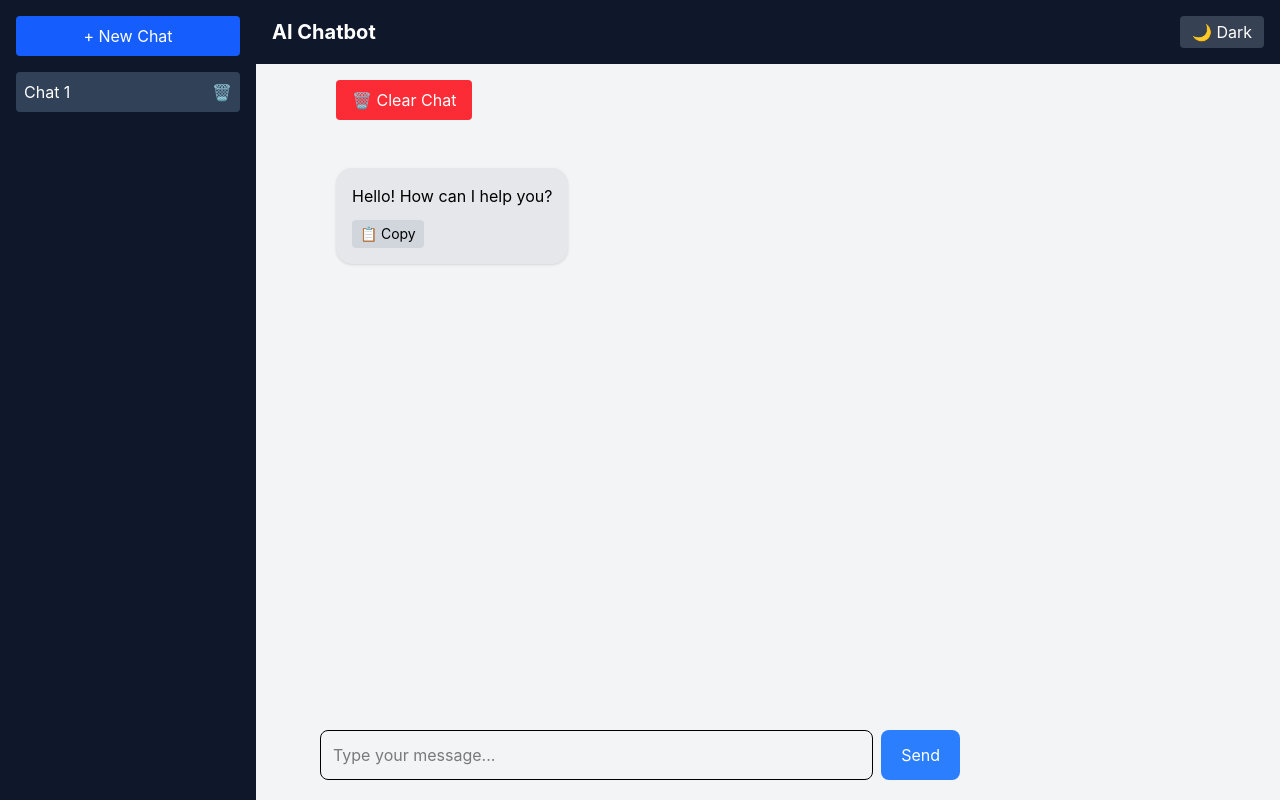
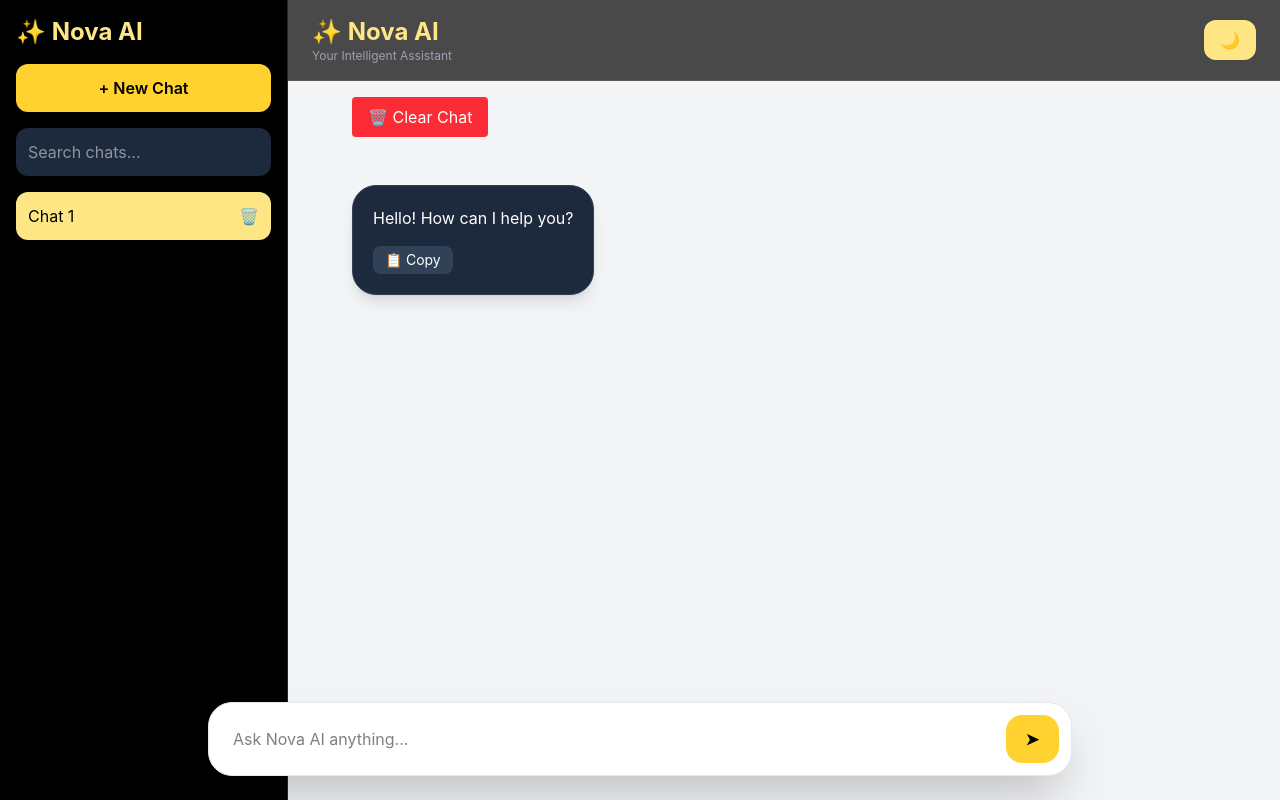
Before and after one commit to Shravanii89/ai-chatbot, a React (Vite) app in the folder client/: page / in a window 1280 px wide. Built offline with nearby package versions, Linux system fonts and the light colour scheme.

Commit message:
Redesigned UI with premium theme and improved chat experience

```diff
--- a/client/src/components/ChatInput.jsx
+++ b/client/src/components/ChatInput.jsx
@@ -11,27 +11,29 @@ function ChatInput({ onSend }) {
   };
 
   return (
-    <div className="fixed bottom-5 left-0 right-0 flex justify-center">
-      <div className="w-full max-w-2xl px-4 flex gap-2">
+    <div className="fixed bottom-6 left-0 right-0 flex justify-center z-50">
+      <div className="w-full max-w-4xl px-4">
+        <div className="flex items-center gap-3 bg-white dark:bg-slate-800 rounded-3xl shadow-2xl border border-gray-200 dark:border-slate-700 p-3">
           <input
             type="text"
             value={input}
+            placeholder="Ask Nova AI anything..."
             onChange={(e) => setInput(e.target.value)}
-          placeholder="Type your message..."
-          className="flex-1 border rounded-lg p-3 outline-none"
             onKeyDown={(e) => {
               if (e.key === "Enter") {
                 handleSend();
               }
             }}
+            className="flex-1 bg-transparent outline-none px-3"
           />
 
           <button
             onClick={handleSend}
-          className="bg-blue-500 text-white px-5 rounded-lg"
+            className="bg-amber-300 hover:bg-amber-400 text-black font-semibold px-5 py-3 rounded-2xl transition"
           >
-          Send
+            ➤
           </button>
+        </div>
       </div>
     </div>
   );
--- a/client/src/components/ChatMessage.jsx
+++ b/client/src/components/ChatMessage.jsx
@@ -10,24 +10,30 @@ function ChatMessage({ message, sender }) {
 
   return (
     <div
-      className={`flex mb-4 ${
+      className={`flex mb-6 ${
         sender === "user"
           ? "justify-end"
           : "justify-start"
       }`}
     >
       <div
-        className={`max-w-2xl p-4 rounded-2xl shadow ${
+        className={`max-w-3xl p-5 rounded-3xl shadow-lg ${
           sender === "user"
-            ? "bg-blue-500 text-white"
-            : "bg-gray-200 text-black"
+            ? "bg-gradient-to-r from-amber-300 to-amber-200 text-black"
+            : "bg-slate-800 text-white border border-slate-700"
         }`}
       >
         <ReactMarkdown
           remarkPlugins={[remarkGfm]}
           components={{
-            code({ inline, className, children, ...props }) {
-              const match = /language-(\w+)/.exec(className || "");
+            code({
+              inline,
+              className,
+              children,
+              ...props
+            }) {
+              const match =
+                /language-(\w+)/.exec(className || "");
 
               return !inline && match ? (
                 <SyntaxHighlighter
@@ -39,9 +45,7 @@ function ChatMessage({ message, sender }) {
                   {String(children).replace(/\n$/, "")}
                 </SyntaxHighlighter>
               ) : (
-                <code className={className} {...props}>
-                  {children}
-                </code>
+                <code {...props}>{children}</code>
               );
             },
           }}
@@ -52,7 +56,7 @@ function ChatMessage({ message, sender }) {
         {sender === "ai" && (
           <button
             onClick={copyToClipboard}
-            className="mt-3 text-sm bg-gray-300 px-2 py-1 rounded"
+            className="mt-4 bg-slate-700 hover:bg-slate-600 px-3 py-1 rounded-lg text-sm"
           >
             📋 Copy
           </button>
--- a/client/src/components/Navbar.jsx
+++ b/client/src/components/Navbar.jsx
@@ -1,15 +1,21 @@
 function Navbar({ darkMode, setDarkMode }) {
   return (
-    <nav className="bg-slate-900 text-white p-4 flex justify-between items-center">
-      <h1 className="text-xl font-bold">
-        AI Chatbot
-      </h1>
+    <nav className="sticky top-0 z-50 backdrop-blur-md bg-black/70 border-b border-amber-200/10 px-6 py-4 flex justify-between items-center">
+      <div>
+        <h1 className="text-2xl font-bold text-amber-200">
+          ✨ Nova AI
+        </h1>
+
+        <p className="text-xs text-gray-400">
+          Your Intelligent Assistant
+        </p>
+      </div>
 
       <button
         onClick={() => setDarkMode(!darkMode)}
-        className="bg-gray-700 px-3 py-1 rounded"
+        className="bg-amber-200 text-black px-4 py-2 rounded-xl font-medium hover:scale-105 transition"
       >
-        {darkMode ? "☀️ Light" : "🌙 Dark"}
+        {darkMode ? "☀️" : "🌙"}
       </button>
     </nav>
   );
--- a/client/src/components/Sidebar.jsx
+++ b/client/src/components/Sidebar.jsx
@@ -10,6 +10,7 @@ function Sidebar({
 }) {
   const [editingId, setEditingId] = useState(null);
   const [newTitle, setNewTitle] = useState("");
+  const [search, setSearch] = useState("");
 
   const handleRename = (id) => {
     if (newTitle.trim()) {
@@ -20,23 +21,41 @@ function Sidebar({
     setNewTitle("");
   };
 
+  const filteredChats = chats.filter((chat) =>
+    chat.title
+      .toLowerCase()
+      .includes(search.toLowerCase())
+  );
+
   return (
-    <div className="w-64 bg-slate-900 text-white h-screen p-4">
+    <div className="w-72 bg-black text-white border-r border-slate-800 flex flex-col p-4">
+      <h1 className="text-2xl font-bold text-amber-200 mb-4">
+        ✨ Nova AI
+      </h1>
+
       <button
         onClick={onNewChat}
-        className="w-full bg-blue-600 py-2 rounded mb-4"
+        className="bg-amber-300 text-black font-semibold py-3 rounded-xl mb-4 hover:bg-amber-400 transition"
       >
         + New Chat
       </button>
 
-      <div className="space-y-2">
-        {chats.map((chat) => (
+      <input
+        type="text"
+        placeholder="Search chats..."
+        value={search}
+        onChange={(e) => setSearch(e.target.value)}
+        className="w-full p-3 rounded-xl bg-slate-800 text-white mb-4 outline-none"
+      />
+
+      <div className="space-y-2 overflow-y-auto">
+        {filteredChats.map((chat) => (
           <div
             key={chat.id}
-            className={`flex items-center justify-between p-2 rounded ${
+            className={`flex items-center justify-between p-3 rounded-xl transition ${
               currentChat === chat.id
-                ? "bg-slate-700"
-                : "bg-slate-800"
+                ? "bg-amber-200 text-black"
+                : "bg-slate-900 hover:bg-slate-800"
             }`}
           >
             {editingId === chat.id ? (
@@ -52,7 +71,7 @@ function Sidebar({
                   }
                 }}
                 autoFocus
-                className="text-black px-1 rounded w-full"
+                className="text-black px-2 rounded w-full"
               />
             ) : (
               <span
@@ -69,7 +88,7 @@ function Sidebar({
 
             <button
               onClick={() => onDeleteChat(chat.id)}
-              className="ml-2 text-red-400"
+              className="ml-2"
             >
               🗑️
             </button>
```
Lines whose indentation alone changed are shown as unchanged.
